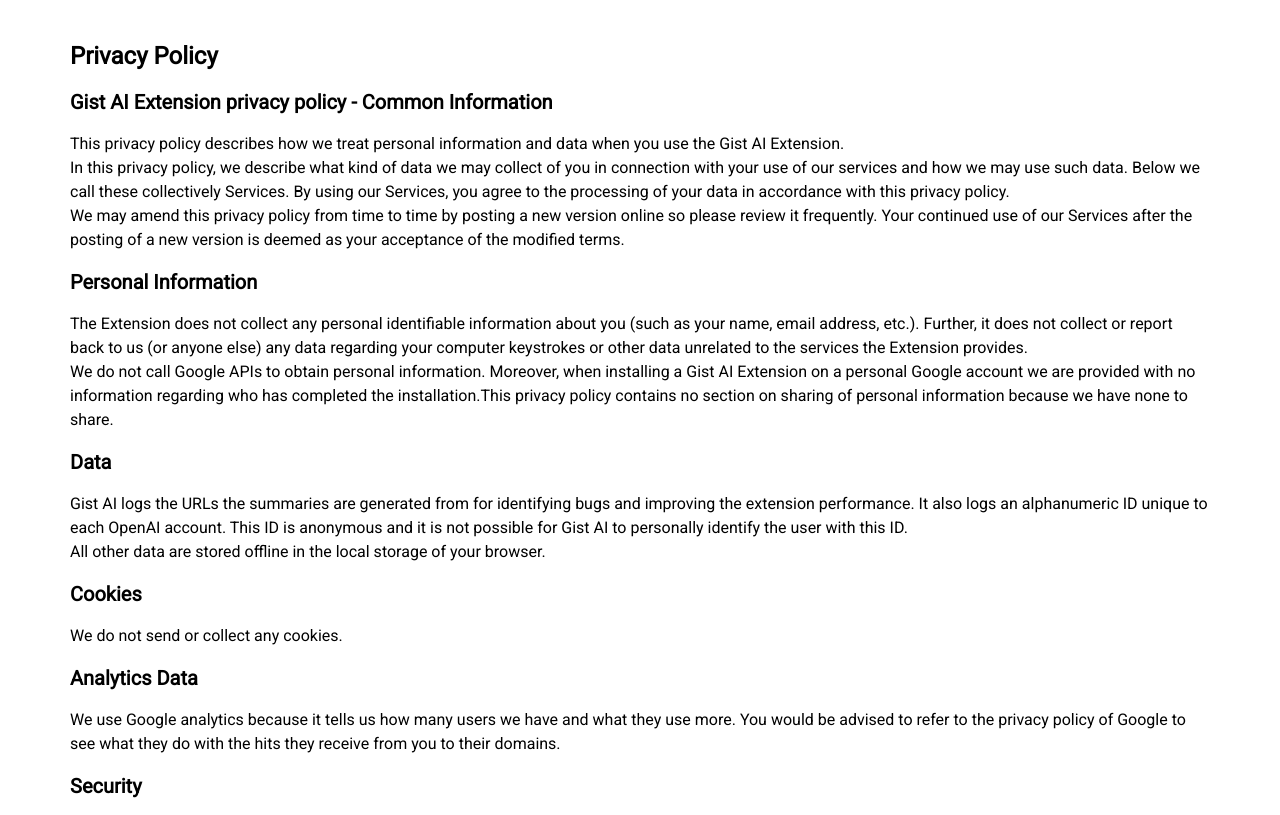
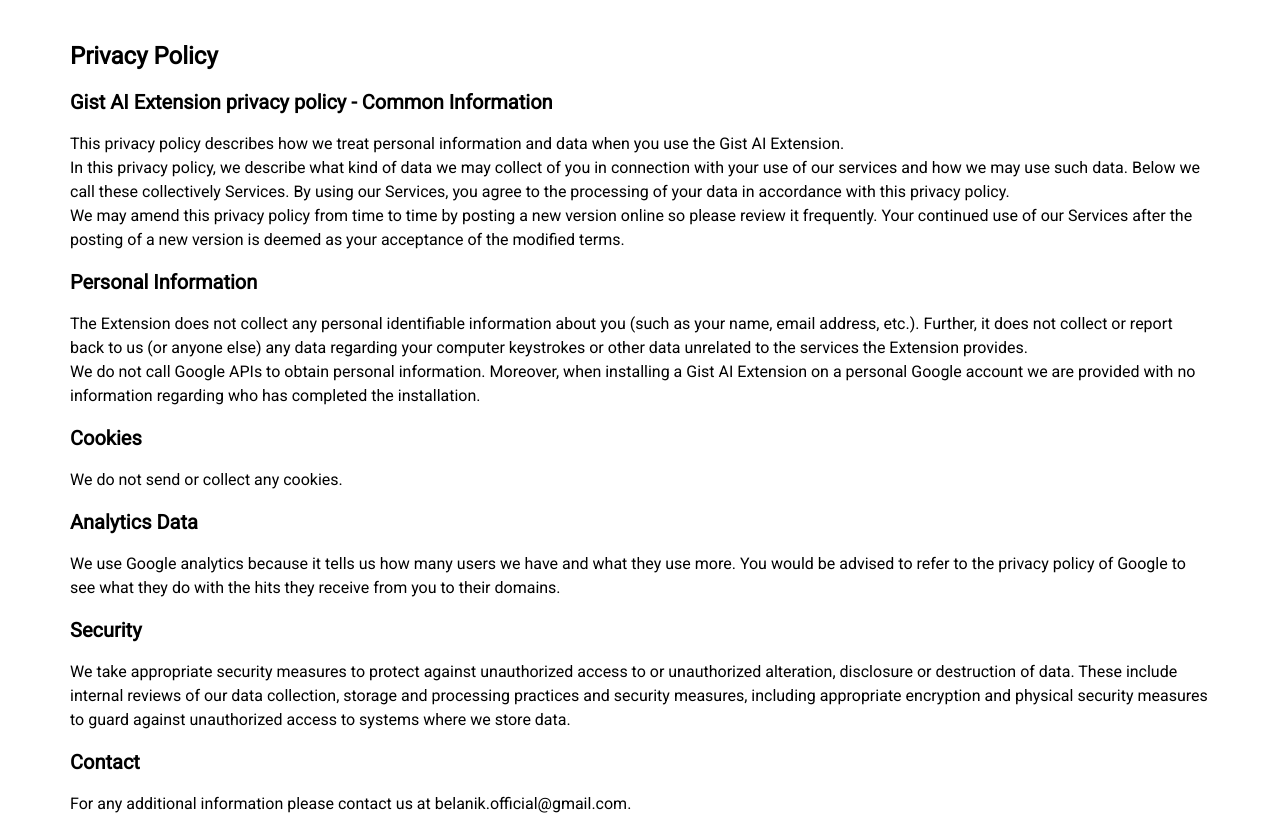
Before and after one commit to SayoniDuttaRoy/gistaiwebsite, a Next.js app: page /privacy_policy in a window 1280 px wide. Shown: the top 815 px of the page. Built offline with nearby package versions, Linux system fonts and the light colour scheme.

Commit message:
remove data section from privacy_policy

```diff
--- a/pages/privacy_policy.tsx
+++ b/pages/privacy_policy.tsx
@@ -24,12 +24,6 @@ export default function PrivacyPolicy() {
                 <p>
                     The Extension does not collect any personal identifiable information about you (such as your name, email address, etc.). Further, it does not collect or report back to us (or anyone else) any data regarding your computer keystrokes or other data unrelated to the services the Extension provides.
                     <br/>We do not call Google APIs to obtain personal information. Moreover, when installing a Gist AI Extension on a personal Google account we are provided with no information regarding who has completed the installation.
-                    <b/>This privacy policy contains no section on sharing of personal information because we have none to share.
-                </p>
-                <p className="text-xl font-semibold">Data</p>
-                <p>
-                    Gist AI logs the URLs the summaries are generated from for identifying bugs and improving the extension performance. It also logs an alphanumeric ID unique to each OpenAI account. This ID is anonymous and it is not possible for Gist AI to personally identify the user with this ID.
-                    <br/>All other data are stored offline in the local storage of your browser.
                 </p>
                 <p className="text-xl font-semibold">Cookies</p>
                 <p>We do not send or collect any cookies.</p>
```
